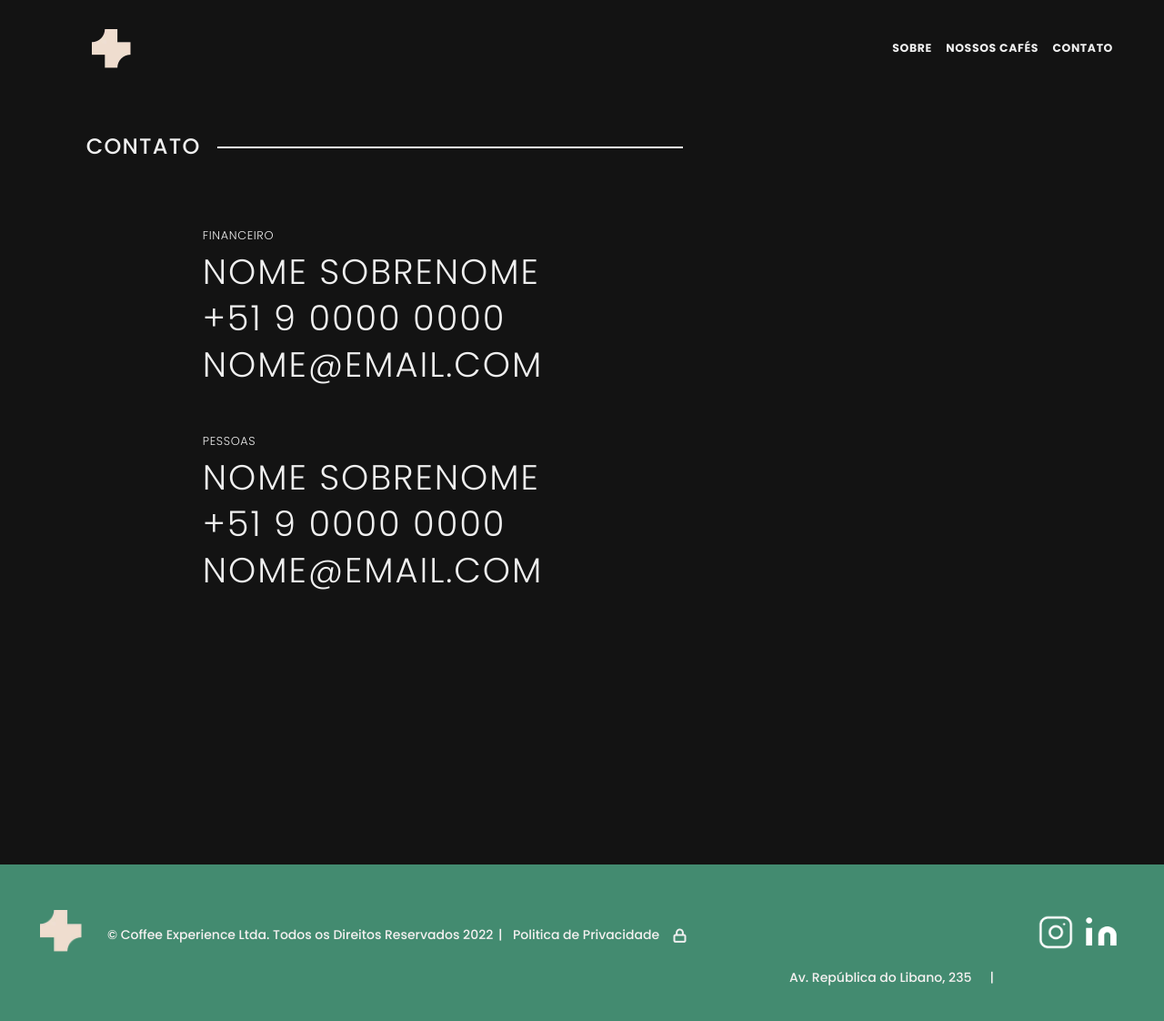
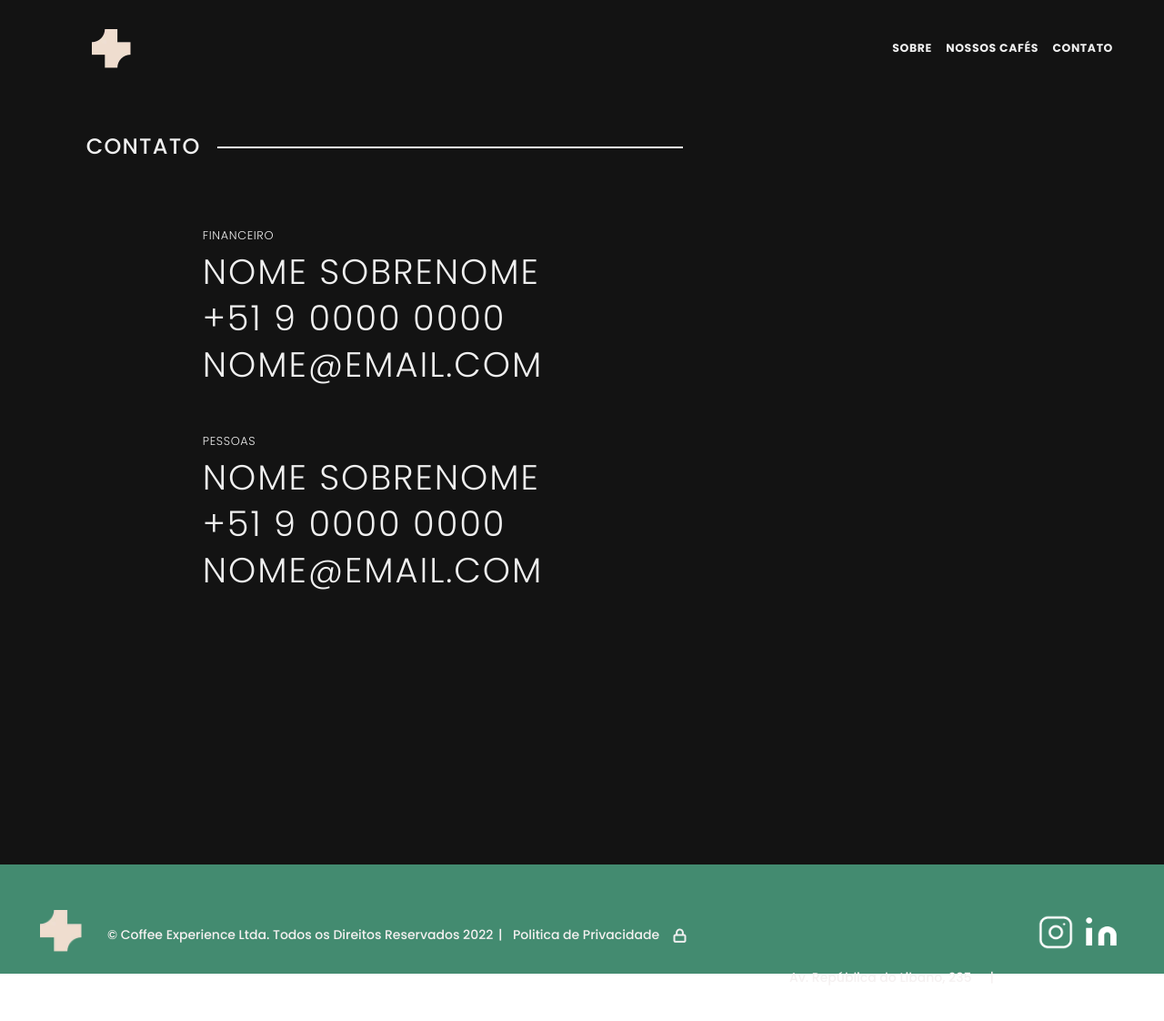
Before and after one commit to jeovanedossantossantos/desafio-chefao, a React (Create React App) app in the folder front-cafe/: page /contact in a window 1280 px wide. Shown: the top 1122 px of the page at 91% size. After the commit the page ends 1085 px from the top, so only its background shows below. Built offline with nearby package versions, Linux system fonts and the light colour scheme; a small style sheet from the web is missing.

Commit message:
fix: pequeno conflito no footer

```diff
--- a/front-cafe/src/components/Footer/styles.ts
+++ b/front-cafe/src/components/Footer/styles.ts
@@ -5,19 +5,9 @@ export const FooterStyle = styled.footer`
    flex-direction: column;
    width: 100%;
    background: #438B70;
-   /* margin-top: 28vh; */ /* distance between slider and the footer */
-   /* padding-left: 9.9vw; */
-
 
    @media (min-width: 1274px) {
-
    height: 15vh;
-   }
-
-
-   @media (min-width: 1274px)
-   {
-   height: 30vh;
    }
 `;
 
```
